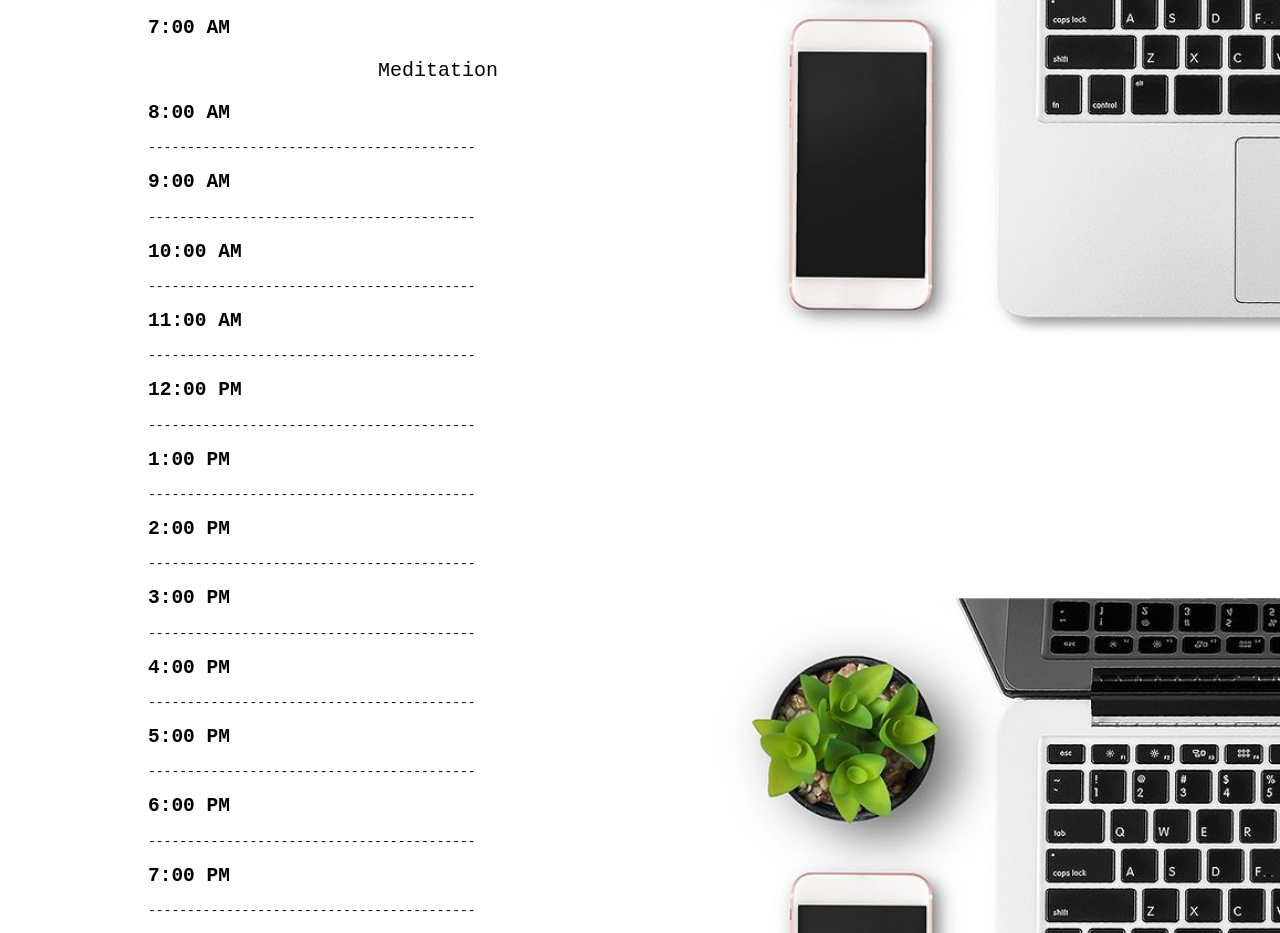
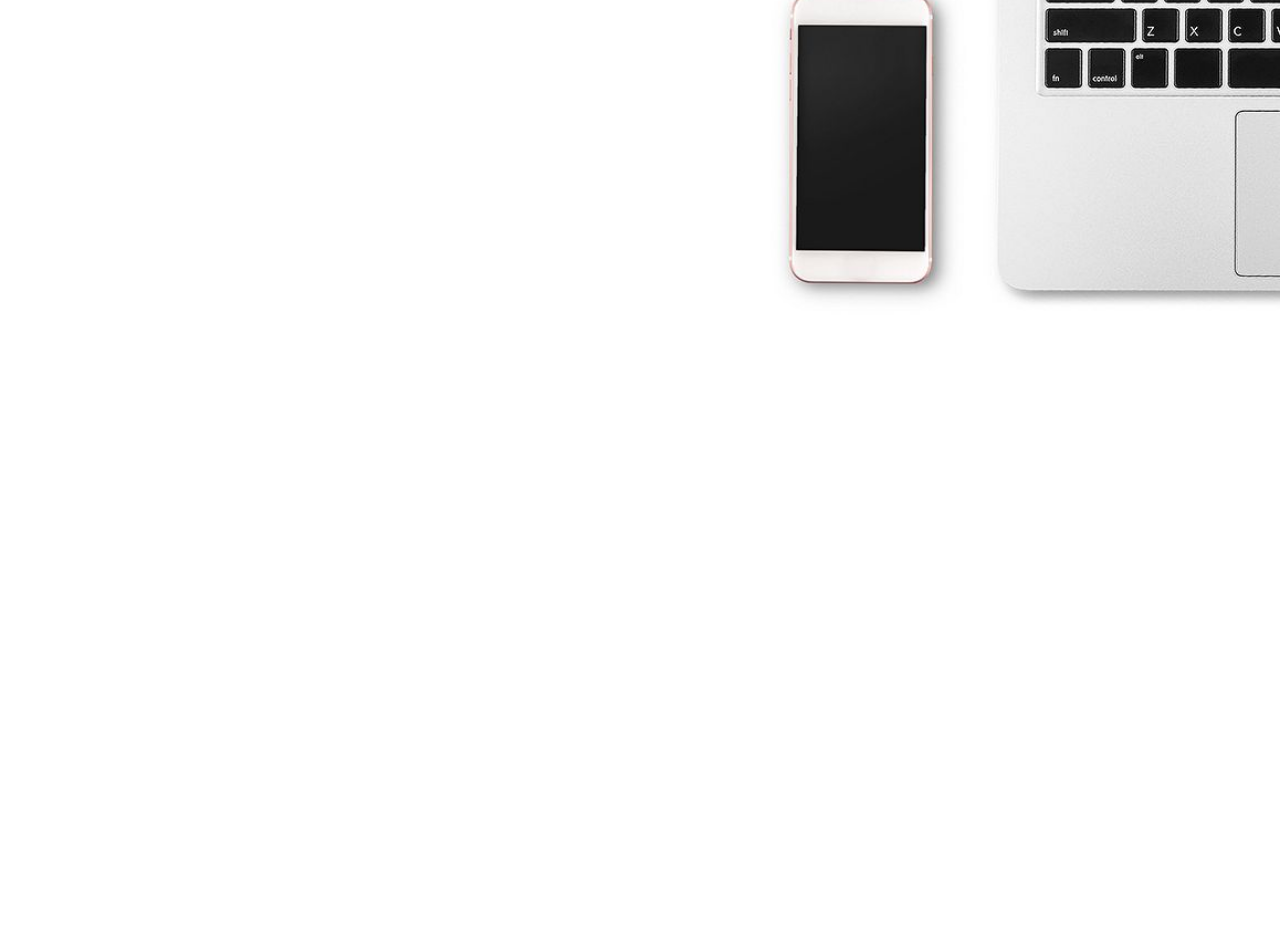
Before and after one commit to brittnilighthizer/work-day-scheduler, a plain HTML site: page index.html in a window 1280 px wide. Shown: the part 255-1188 px from the top of the page. After the commit the page ends 800 px from the top, so only its background shows below. Drawn offline with Linux system fonts and the light colour scheme.

Commit message:
adjusted times

```diff
--- a/index.html
+++ b/index.html
@@ -12,33 +12,7 @@
             <div id="planner">
                 <h1>My Janky Planner</h1>
                 <section id="hour-by-hour">
-                    <h2>7:00 AM </h2>
-                    <p id="appointments">Meditation</p>
-                    <h2>8:00 AM </h2>
-                    ------------------------------------------
-                    <h2>9:00 AM </h2>
-                    ------------------------------------------
-                    <h2>10:00 AM </h2>
-                    ------------------------------------------
-                    <h2>11:00 AM </h2>
-                    ------------------------------------------
-                    <h2>12:00 PM </h2>
-                    ------------------------------------------
-                    <h2>1:00 PM </h2>
-                    ------------------------------------------
-                    <h2>2:00 PM </h2>
-                    ------------------------------------------
-                    <h2>3:00 PM </h2>
-                    ------------------------------------------
-                    <h2>4:00 PM </h2>
-                    ------------------------------------------
-                    <h2>5:00 PM </h2>
-                    ------------------------------------------
-                    <h2>6:00 PM </h2>
-                    ------------------------------------------
-                    <h2>7:00 PM </h2>
-                    ------------------------------------------
-
+                    <h2></h2>
                 </section>
             </div>
             <br>
--- a/script.js
+++ b/script.js
@@ -1,8 +1,16 @@
 // harder; makes it dynamic -- eek
-var momentObj = moment().startOf("day").add(9, "hour");
+var hoursOfDay = moment().startOf("day").add(9, "hour");
 for (var i=9; i<17; i++){
     console.log(momentObj.add(1, "hour").format("hh:mm A"))
 }
 
-// use this for sure
-let currentHr = moment().hour();
+$(hoursOfDay().append);
+// // use this for sure
+// let currentHr = moment().hour();
+// let currentDate = moment().format("MMM Do YY");
+
+currentDate.format();
+//INPUT FIELD AND SAVE BUTTON
+//   to add a new appointment / item to scheduler
+
+//save button saves to LOCAL STORAGE
--- a/style.css
+++ b/style.css
@@ -5,12 +5,10 @@ body {
     background-repeat: no-repeat;
     background-position: center center;
     background-attachment: fixed;
-
     width: 800px;
     height: 600px;
-    margin: 20px;
-    padding: 10%;
-
+    padding: 2%;
+    margin: 6px;
 }
 
 h1 {
```
Also changed, not shown: screenshot.png (added).
